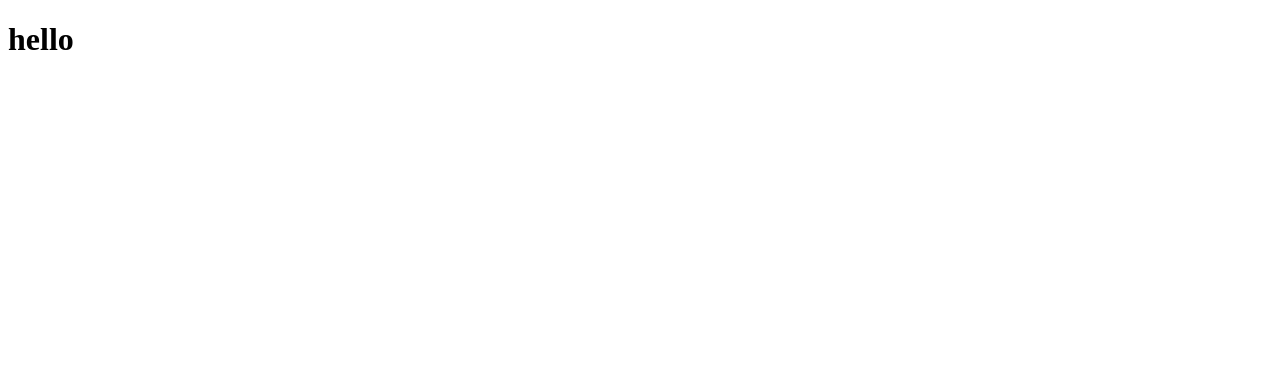
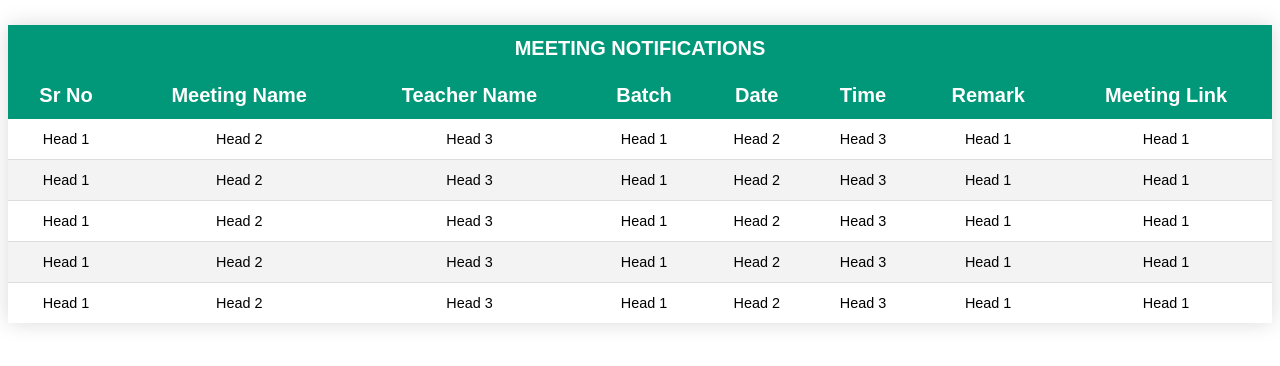
Before and after one commit to Aakashgupta2001/so-called-lms, a React (Create React App) app in the folder so-called-lms/: page / in a window 1280 px wide. Shown: the top 366 px of the page. Built offline with nearby package versions, Linux system fonts and the light colour scheme.

Commit message:
added meeting table

```diff
--- a/so-called-lms/src/App.js
+++ b/so-called-lms/src/App.js
@@ -1,11 +1,9 @@
-
+import React from "react";
+import Login from "./Components/Login";
+import Table from "./Components/Table/Table";
 
 function App() {
-  return (
-    <>
-      <h1>hello</h1>
-    </>
-  );
+  return <Table></Table>;
 }
 
 export default App;
--- /dev/null
+++ b/so-called-lms/src/Components/Table/Table.js
@@ -0,0 +1,82 @@
+import React from "react";
+import classes from "./table.module.css";
+
+const Table = () => {
+  return (
+    <div className={classes.table}>
+      <table width="100%" rules="none">
+        <thead>
+          <tr>
+            <th colSpan="8" align="center">
+              MEETING NOTIFICATIONS
+            </th>
+          </tr>
+          <tr>
+            <th>Sr No</th>
+            <th>Meeting Name</th>
+            <th>Teacher Name</th>
+            <th>Batch</th>
+            <th>Date</th>
+            <th>Time</th>
+            <th>Remark</th>
+            <th>Meeting Link</th>
+          </tr>
+        </thead>
+        <tbody>
+          <tr>
+            <td>Head 1</td>
+            <td>Head 2</td>
+            <td>Head 3</td>
+            <td>Head 1</td>
+            <td>Head 2</td>
+            <td>Head 3</td>
+            <td>Head 1</td>
+            <td>Head 1</td>
+          </tr>
+          <tr>
+            <td>Head 1</td>
+            <td>Head 2</td>
+            <td>Head 3</td>
+            <td>Head 1</td>
+            <td>Head 2</td>
+            <td>Head 3</td>
+            <td>Head 1</td>
+            <td>Head 1</td>
+          </tr>
+          <tr>
+            <td>Head 1</td>
+            <td>Head 2</td>
+            <td>Head 3</td>
+            <td>Head 1</td>
+            <td>Head 2</td>
+            <td>Head 3</td>
+            <td>Head 1</td>
+            <td>Head 1</td>
+          </tr>
+          <tr>
+            <td>Head 1</td>
+            <td>Head 2</td>
+            <td>Head 3</td>
+            <td>Head 1</td>
+            <td>Head 2</td>
+            <td>Head 3</td>
+            <td>Head 1</td>
+            <td>Head 1</td>
+          </tr>
+          <tr>
+            <td>Head 1</td>
+            <td>Head 2</td>
+            <td>Head 3</td>
+            <td>Head 1</td>
+            <td>Head 2</td>
+            <td>Head 3</td>
+            <td>Head 1</td>
+            <td>Head 1</td>
+          </tr>
+        </tbody>
+      </table>
+    </div>
+  );
+};
+
+export default Table;
--- /dev/null
+++ b/so-called-lms/src/Components/Table/table.module.css
@@ -0,0 +1,40 @@
+.table {
+  width: 100%;
+  border-collapse: collapse;
+  margin: 25px 0;
+  font-size: 0.9em;
+  font-family: sans-serif;
+  box-shadow: 0 0 20px rgba(0, 0, 0, 0.15);
+}
+
+.table thead tr {
+  background-color: #009879;
+  color: #ffffff;
+  text-align: center;
+}
+
+.table th {
+  padding: 12px 15px;
+  font-size: 20px;
+}
+.table td {
+  padding: 12px 15px;
+}
+
+.table tbody tr {
+  border-bottom: 1px solid #dddddd;
+  text-align: center;
+}
+
+.table tbody tr:nth-of-type(even) {
+  background-color: #f3f3f3;
+}
+
+.table tbody tr:last-of-type {
+  border-bottom: 2px solid #009879;
+}
+
+.table tbody tr.active-row {
+  font-weight: bold;
+  color: #009879;
+}
```
Also changed, not shown: 1 other file (tests, documents, lock files or other folders).
